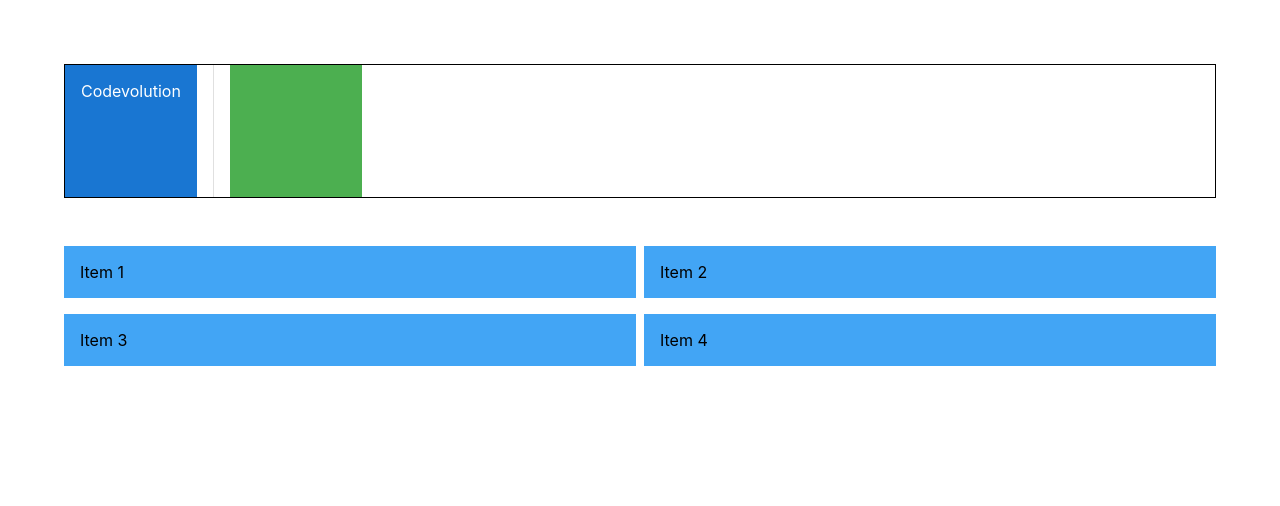
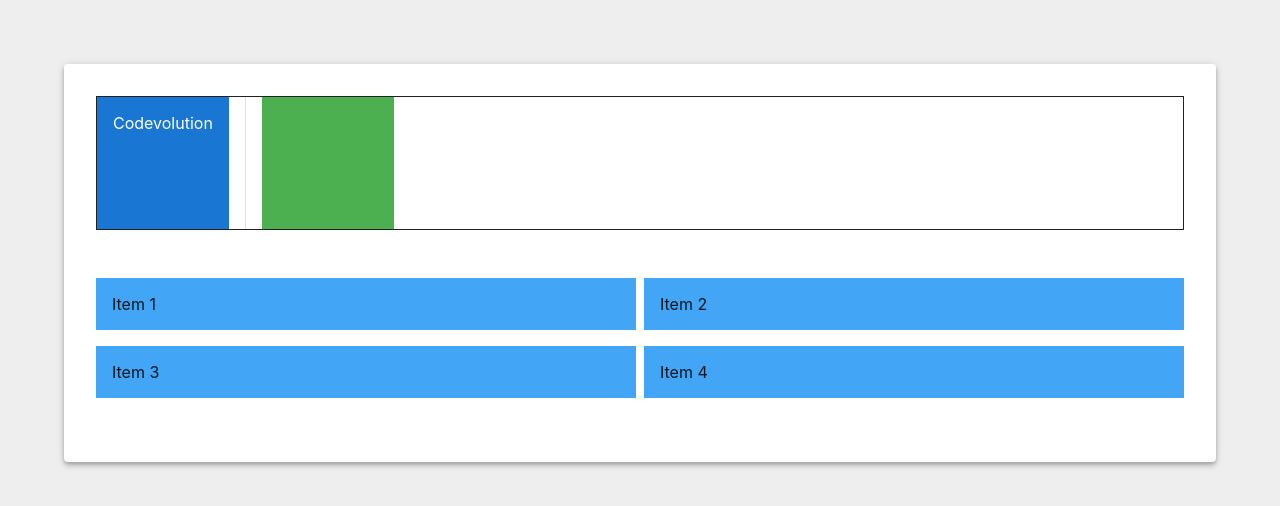
Before and after one commit to Hans2374/React-MUI-Demo, a React (Create React App) app: page / in a window 1280 px wide. Shown: the top 506 px of the page. Built offline with nearby package versions, Linux system fonts and the light colour scheme.

Commit message:
Paper Layout added

```diff
--- a/src/App.css
+++ b/src/App.css
@@ -1,3 +1,7 @@
+body {
+  background-color: #eeeeee;
+}
+
 .App {
   padding: 4rem;
 }
@@ -32,6 +36,7 @@
   from {
     transform: rotate(0deg);
   }
+
   to {
     transform: rotate(360deg);
   }
--- a/src/components/MuiLayout.tsx
+++ b/src/components/MuiLayout.tsx
@@ -1,8 +1,8 @@
-import { Box, Stack, Divider, Grid } from "@mui/material"
+import { Box, Stack, Divider, Grid, Paper } from "@mui/material"
 
 export const MuiLayout = () => {
-    return (
-        <>
+    return ( //xs for mobile device size, sm for tablet, md for desktop, lg and xl for larger monitor
+        <Paper sx={{ padding: '32px' }} elevation={4}>
             <Stack sx={{ border: '1px solid' }} direction='row' spacing={2} divider={<Divider orientation="vertical" flexItem />}>
                 <Box
                     sx={{
@@ -38,6 +38,6 @@
                     <Box bgcolor='primary.light' p={2}>Item 4</Box>
                 </Grid>
             </Grid>
-        </>
+        </Paper>
     )
 }
```
